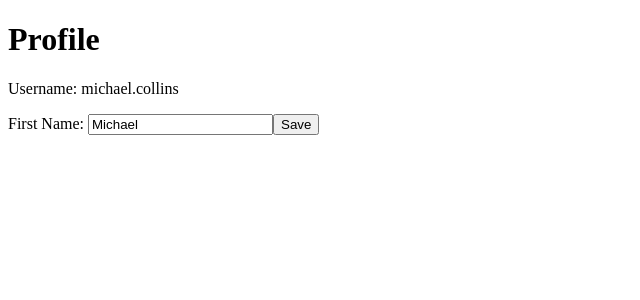
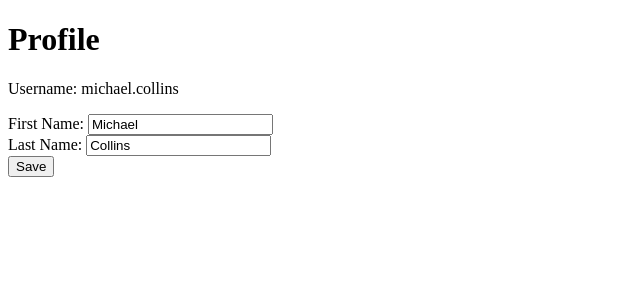
Before and after one commit to mcertem/Blueface_assignment, an Angular app: page / in a window 1280 px wide. Shown: the top 300 px of the page, without its empty margins (0-640 px from the left). Built offline with nearby package versions, Linux system fonts and the light colour scheme.

Commit message:
complete ToDo-4: adding lastname field

```diff
--- a/src/app/profile-settings/profile-settings.component.html
+++ b/src/app/profile-settings/profile-settings.component.html
@@ -10,15 +10,24 @@
                 [value]="user ? user.firstName : ''"
                 (change)="onFirstNameFieldChange($event)"
                 [disabled]="saveStatus === SaveStatusEnum.SAVING" />
+        </div>
+        <div>
+            <label> Last Name: </label>
+            <input type="text"
+                    [value]="user ? user.lastName : ''"
+                    (change)="onLastNameFieldChange($event)"
+                    [disabled]="saveStatus === SaveStatusEnum.SAVING" />
+        </div>
+        <div>
             <input type="button"
                 value="Save"
                 (click)="saveProfile()"
                 [disabled]="saveStatus === SaveStatusEnum.SAVING" />
+        </div>
         <ng-container [ngSwitch]="saveStatus">
             <ng-container *ngSwitchCase="SaveStatusEnum.SAVING" [ngTemplateOutlet]="savingMessage"></ng-container>
             <ng-container *ngSwitchCase="SaveStatusEnum.ERROR" [ngTemplateOutlet]="errorMessage"></ng-container>
         </ng-container>
-        </div>
     </ng-container>
 </div>
 
--- a/src/app/profile-settings/profile-settings.component.ts
+++ b/src/app/profile-settings/profile-settings.component.ts
@@ -29,7 +29,7 @@ export class ProfileSettingsComponent implements OnInit {
 
   saveProfile() {
     this.saveStatus = SaveStatus.SAVING;
-    this.profile.setName(this.user.firstName).then(
+    this.profile.setName(this.user.firstName, this.user.lastName).then(
       resolve => this.saveStatus = SaveStatus.SUCCESSFUL,
       reject => this.saveStatus = SaveStatus.ERROR
     );
@@ -51,4 +51,9 @@ export class ProfileSettingsComponent implements OnInit {
     this.user.firstName = event.srcElement.value;
   }
 
+  onLastNameFieldChange(event) {
+    this.saveStatus = SaveStatus.NOTSTARTED;
+    this.user.lastName = event.srcElement.value;
+  }
+
 }
--- a/src/app/profile-settings/profile.service.ts
+++ b/src/app/profile-settings/profile.service.ts
@@ -35,11 +35,12 @@ export class ProfileService {
     });
   }
 
-  setName(firstName: string) {
+  setName(firstName: string, lastName: string) {
     return new Promise((resolve, reject) => {
       setTimeout(() => {
         if (Math.round(Math.random())) {
           this.user.firstName = firstName;
+          this.user.lastName = lastName;
           resolve(this.user);
         } else {
           reject({ error: 'Invalid name' });
```
Lines whose indentation alone changed are shown as unchanged.
